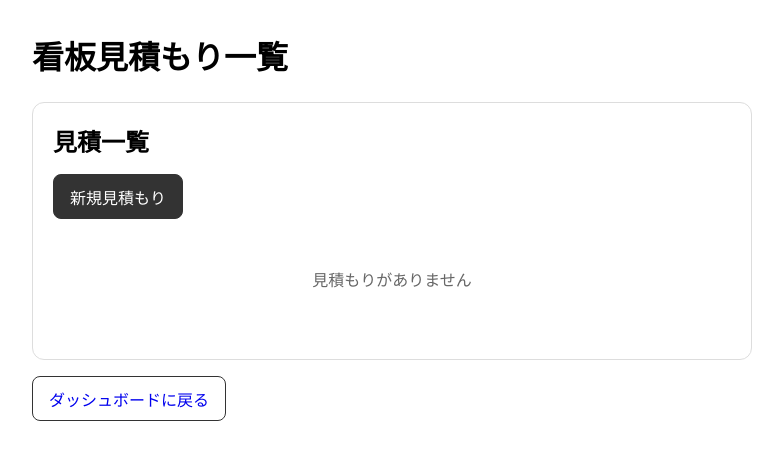
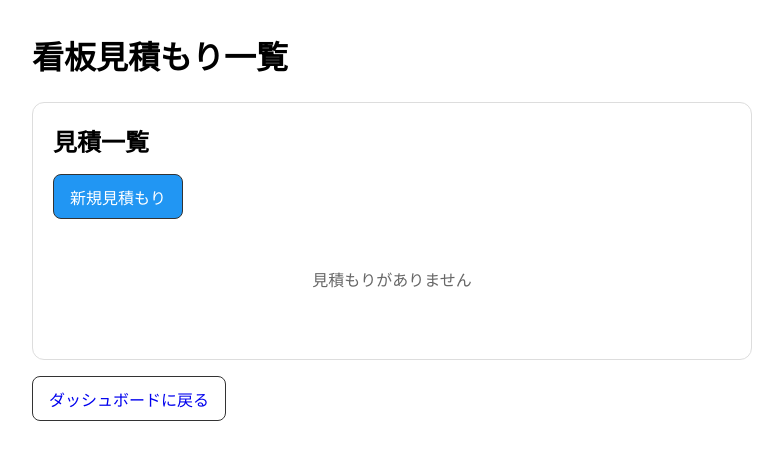
Before and after one commit to system-asayama/signboard-creation-app, a Flask app: page /signboard/ in a window 1280 px wide. Shown: the top 456 px of the page, without its empty margins (248-1031 px from the left). Run offline with Flask 3, Linux system fonts and the light colour scheme; the visitor is signed in with stand-in values (Sample User, id 1); data that the repository does not hold is empty; some libraries are stand-ins or nearby versions.

Commit message:
材質Masterを材質一覧に変更、新規見積もりボタンを青色に変更

```diff
--- a/app/templates/signboard_estimates.html
+++ b/app/templates/signboard_estimates.html
@@ -107,9 +107,9 @@
   <h2 style="margin: 0 0 1rem 0;">見積一覧</h2>
   <div class="header-buttons" style="display: flex; gap: 0.5rem; margin-bottom: 1rem;">
     {% if session.get('role') == 'tenant_admin' %}
-    <a href="{{ url_for('signboard.materials') }}" class="btn">材質Master</a>
+    <a href="{{ url_for('signboard.materials') }}" class="btn">材質一覧</a>
     {% endif %}
-    <a href="{{ url_for('signboard.estimate_new') }}" class="btn btn-primary">新規見積もり</a>
+    <a href="{{ url_for('signboard.estimate_new') }}" class="btn" style="background: #2196F3; color: white;">新規見積もり</a>
   </div>
 
   {% if estimates %}
```
